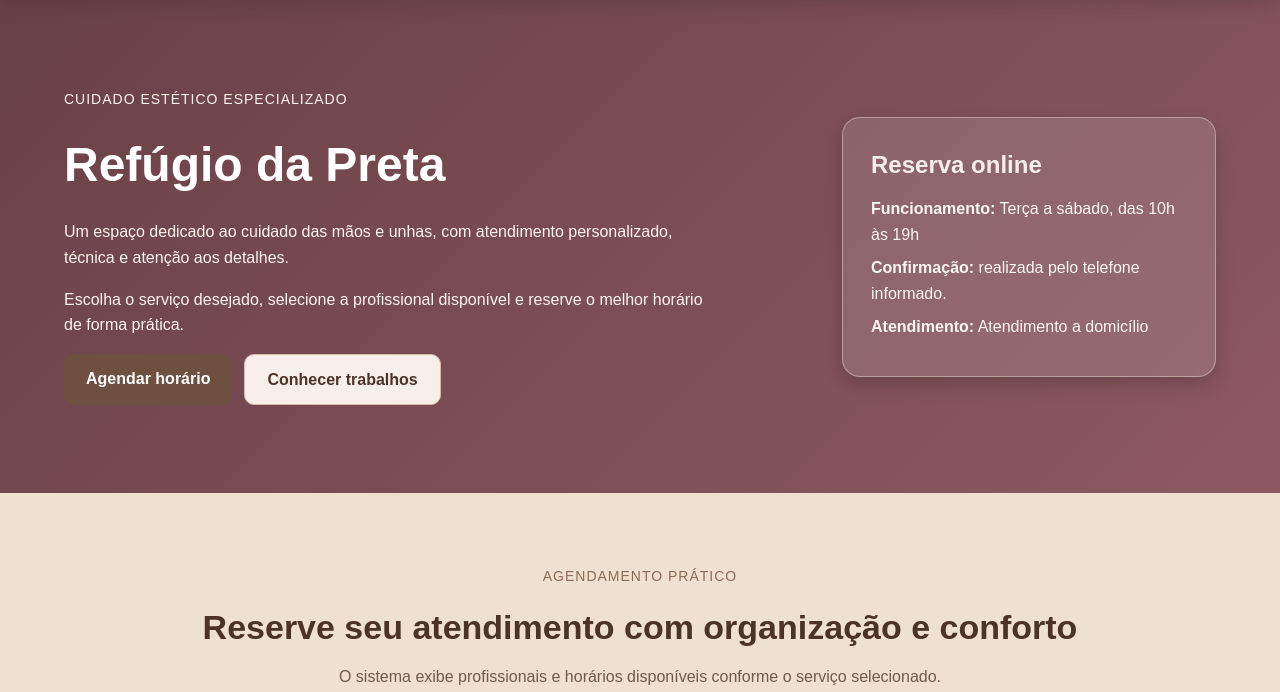
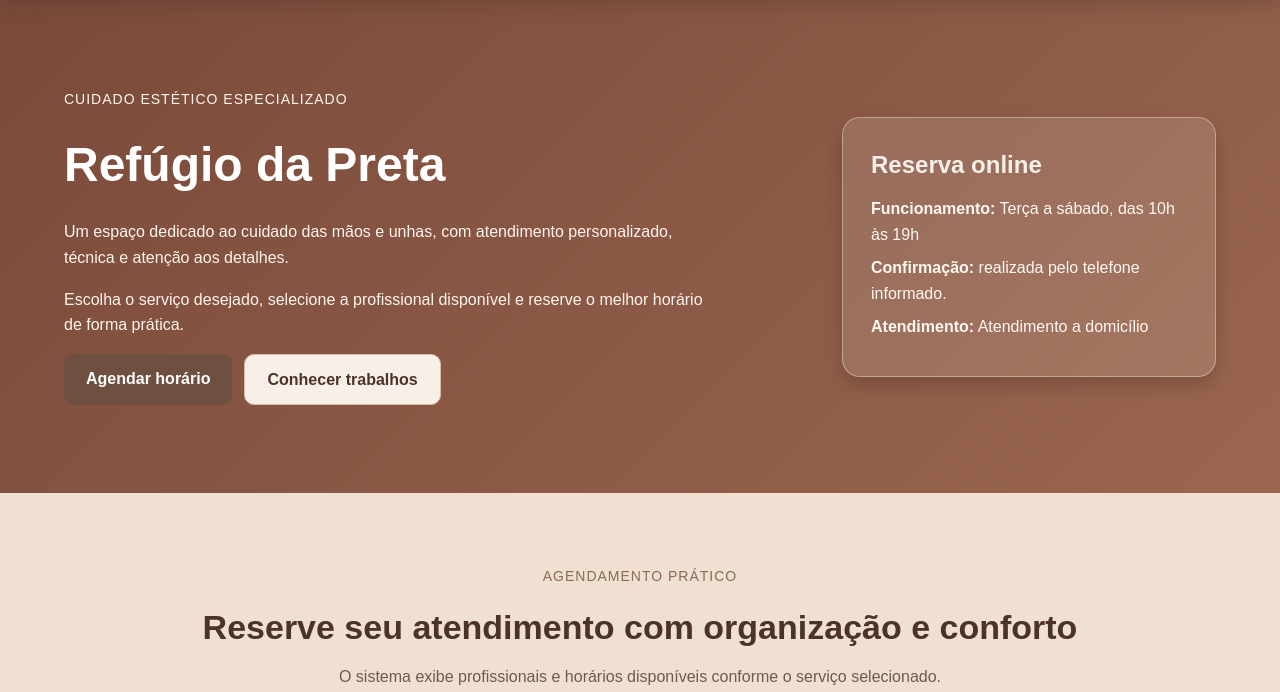
Before and after one commit to TiagoRGuedes/ProjetoEmCienciaDeDados, a Flask app: page / in a window 1280 px wide. Shown: the part 102-794 px from the top of the page. Run offline with Flask 3, Linux system fonts and the light colour scheme; data comes from the database, SQL or seed files in the repository.

Commit message:
style(hero): troca o fundo da secao principal de marrom rosado para terracota
Cor escolhida pela Pamela (#7a4a3a -> #9a6650). Variaveis renomeadas para terracota.

https://claude.ai/code/session_01W1mxdy2sgw13y8FKmpRUgd

```diff
--- a/static/css/site.css
+++ b/static/css/site.css
@@ -1,8 +1,8 @@
 :root { /* Cria variáveis de cores e medidas para reutilizar no site inteiro. */
     --marrom-principal: #6f4f3f; /* Define o marrom principal do site. */
     --marrom-escuro: #4b3329; /* Define um marrom mais escuro para títulos e rodapé. */
-    --hero-rosado-escuro: #6a4048; /* Define o tom rosado escuro do degradê da seção principal (cor escolhida pela Pamela). */
-    --hero-rosado-claro: #8c5a60; /* Define o tom rosado claro do degradê da seção principal. */
+    --hero-terracota-escuro: #7a4a3a; /* Define o tom terracota escuro do degradê da seção principal (cor escolhida pela Pamela). */
+    --hero-terracota-claro: #9a6650; /* Define o tom terracota claro do degradê da seção principal. */
     --marrom-medio: #8a6a58; /* Define um marrom médio para detalhes. */
     --bege-principal: #efe0d1; /* Define o bege principal do fundo. */
     --bege-claro: #f8f0e8; /* Define um bege bem claro para áreas suaves. */
@@ -100,7 +100,7 @@ nav a:hover { /* Estiliza links ao passar o mouse. */
 } /* Fecha o hover dos links. */
 
 .hero { /* Estiliza a seção principal. */
-    background: linear-gradient(135deg, var(--hero-rosado-escuro), var(--hero-rosado-claro)); /* Cria fundo em degradê marrom rosado (cor escolhida pela Pamela). */
+    background: linear-gradient(135deg, var(--hero-terracota-escuro), var(--hero-terracota-claro)); /* Cria fundo em degradê terracota (cor escolhida pela Pamela). */
     color: var(--branco); /* Deixa o texto branco. */
     padding: 88px 0; /* Cria espaço vertical grande. */
 } /* Fecha a regra hero. */
```
